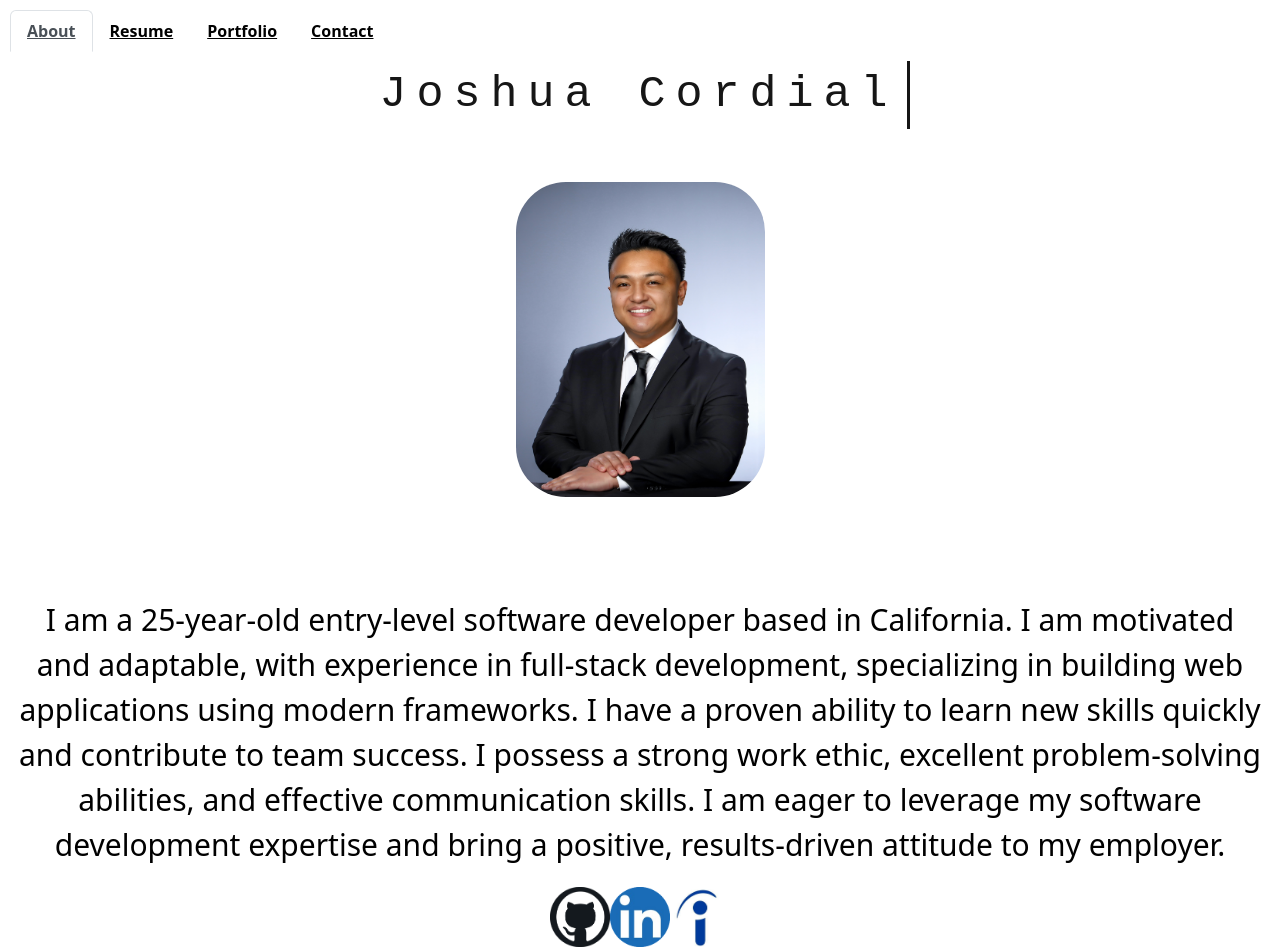
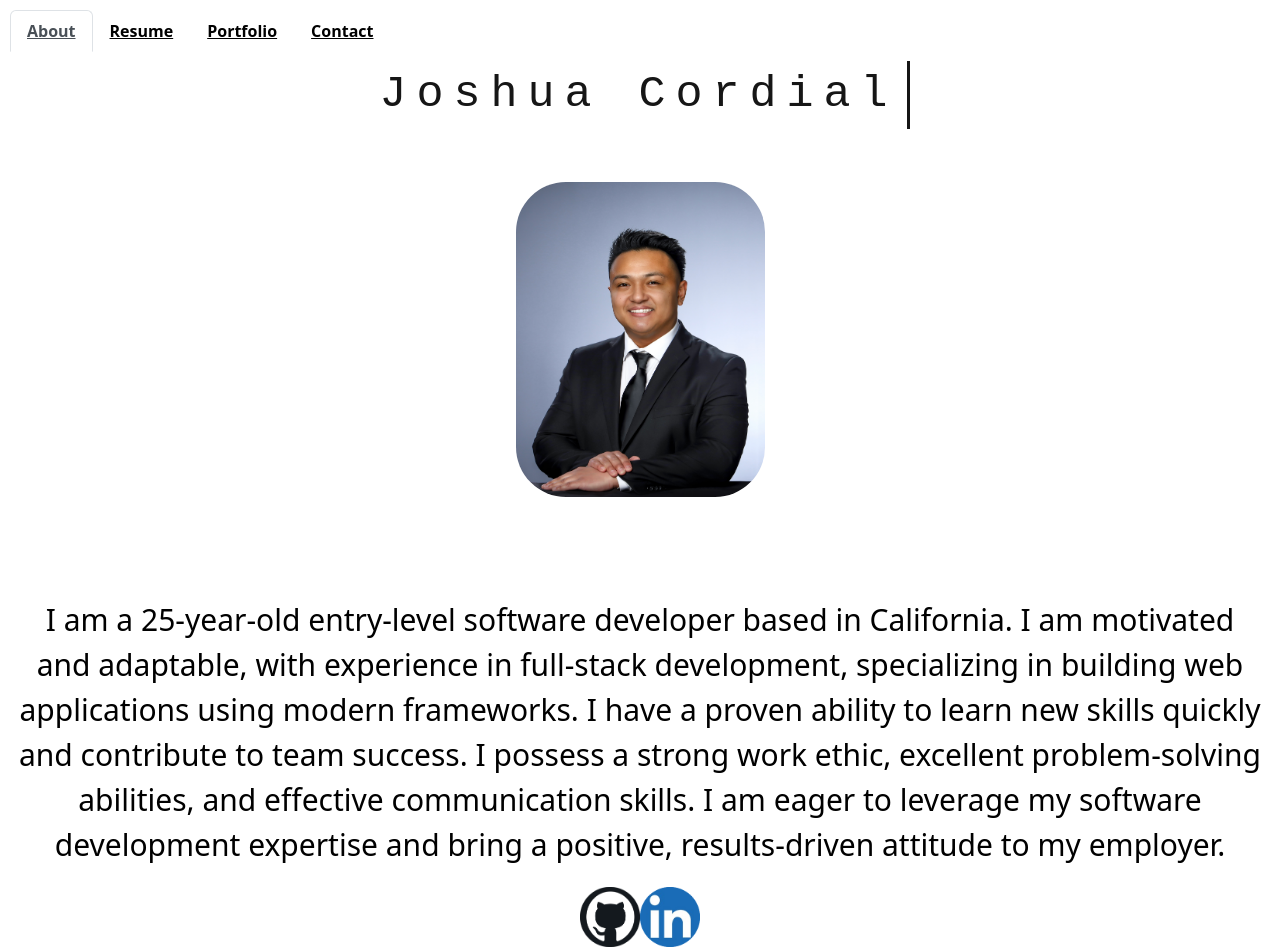
Before and after one commit to joshcord99/Joshua-Cordial-The-Programmer, a React (Vite) app in the folder client/: page / in a window 1280 px wide. Shown: the top 952 px of the page. Built offline with nearby package versions, Linux system fonts and the light colour scheme.

Commit message:
added project

```diff
--- a/client/src/pages/Footer.jsx
+++ b/client/src/pages/Footer.jsx
@@ -18,14 +18,6 @@ export default function Footer() {
             alt="linkdn-logo"
           />
         </a>
-
-        <a href="https://www.indeed.com/?from=gnav-homepage" target="_blank">
-          <img
-            src="/indeedlogo1.png"
-            className="footerImage"
-            alt="indeed-logo"
-          />
-        </a>
       </p>
     </div>
   );
```
